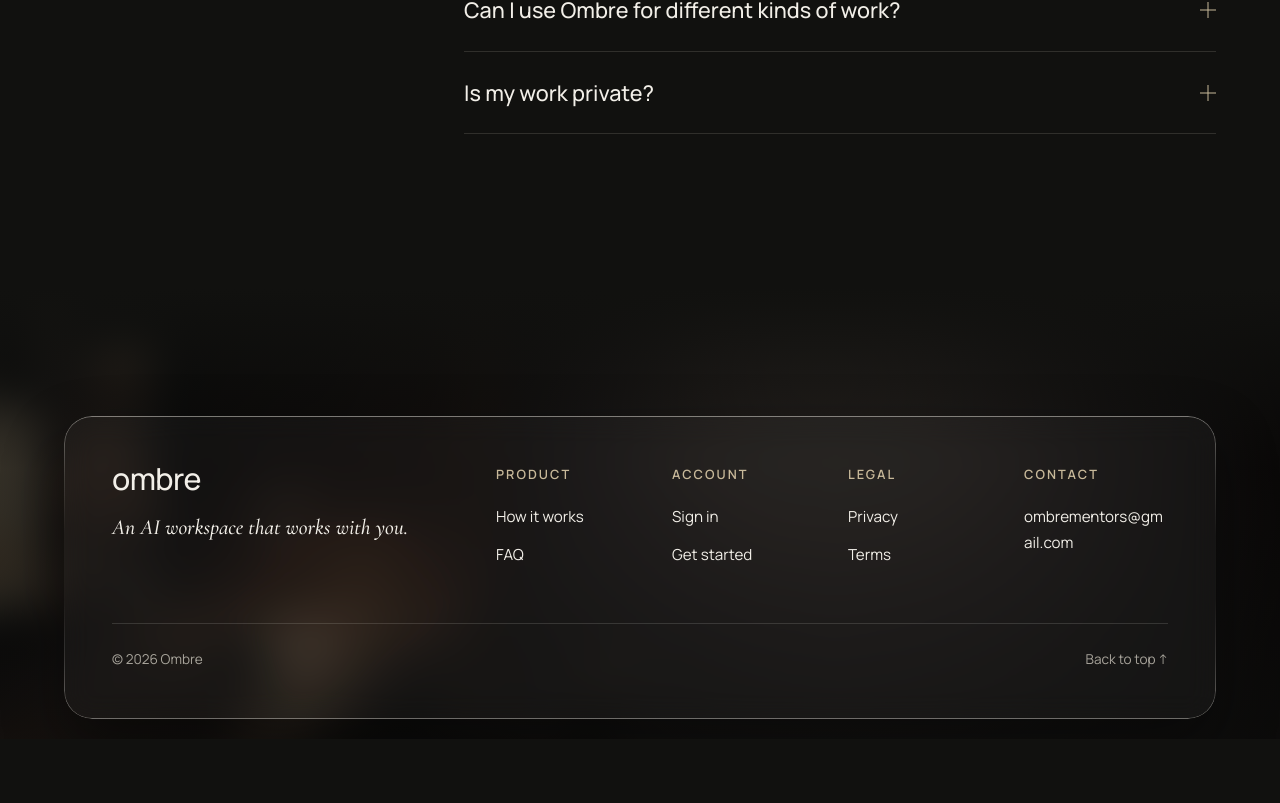
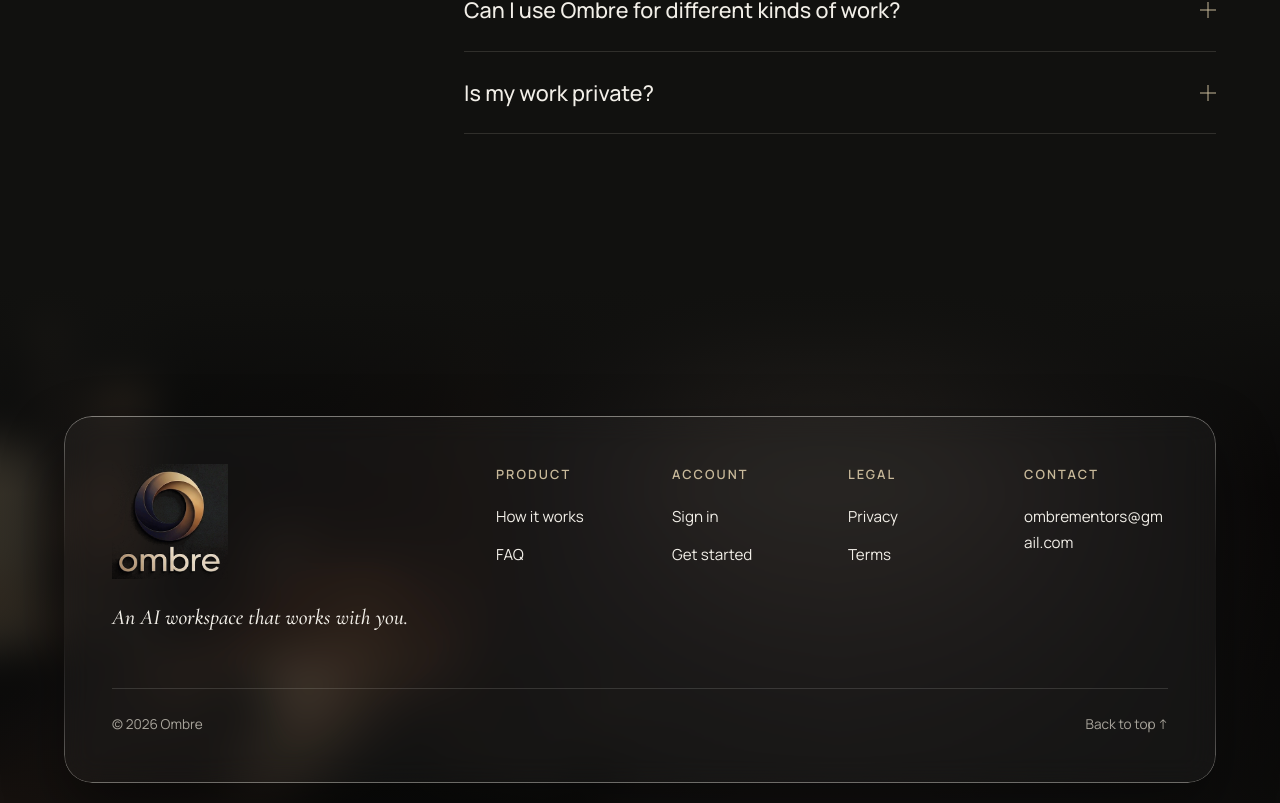
Before and after one commit to ombre-ui/Ombre-landing-page-, a React (Vite) app: page / in a window 1280 px wide. Shown: the part 8486-9289 px from the top of the page. Before the commit the page ends 9225 px from the top, so only its background shows below. Built offline with nearby package versions, Linux system fonts and the light colour scheme.

Commit message:
Connect the poster, transparent footer logo and share image; add share-card tags

```diff
--- a/index.html
+++ b/index.html
@@ -14,10 +14,12 @@
     />
 
     <!-- Share previews (WhatsApp, LinkedIn, X and others).
-         TODO: add og:image and og:url once the share image and the live
-         domain exist, and switch twitter:card to summary_large_image. -->
+         The addresses below use the current Vercel address. When a custom
+         domain is attached, replace https://ombre-landing-page.vercel.app
+         with it in og:url, og:image and twitter:image. -->
     <meta property="og:type" content="website" />
     <meta property="og:site_name" content="Ombre" />
+    <meta property="og:url" content="https://ombre-landing-page.vercel.app/" />
     <meta
       property="og:title"
       content="Ombre | An AI workspace that works with you"
@@ -26,7 +28,17 @@
       property="og:description"
       content="Ombre brings General AI, specialized Mentors, and Projects into one workspace, with context that carries from one step to the next."
     />
-    <meta name="twitter:card" content="summary" />
+    <meta
+      property="og:image"
+      content="https://ombre-landing-page.vercel.app/ombre-share.jpg"
+    />
+    <meta property="og:image:width" content="1200" />
+    <meta property="og:image:height" content="630" />
+    <meta
+      property="og:image:alt"
+      content="The Ombre logo on a dark background"
+    />
+    <meta name="twitter:card" content="summary_large_image" />
     <meta
       name="twitter:title"
       content="Ombre | An AI workspace that works with you"
@@ -34,6 +46,10 @@
     <meta
       name="twitter:description"
       content="Ombre brings General AI, specialized Mentors, and Projects into one workspace, with context that carries from one step to the next."
+    />
+    <meta
+      name="twitter:image"
+      content="https://ombre-landing-page.vercel.app/ombre-share.jpg"
     />
 
     <link rel="preconnect" href="https://fonts.googleapis.com" />
--- a/src/assets.js
+++ b/src/assets.js
@@ -18,22 +18,24 @@ import handoffWeb from '../ombre-handoff-web.webp'
 import ctaWeb from '../ombre-cta-web.webp'
 import ctaMobile from '../ombre-cta-mobile.webp'
 import heroVideo from '../ombre_hero_v9_1080p_with_audio (1) (1).mp4'
+import heroPoster from '../ombre_hero_v9_poster.jpg'
+import logo from '../ombre-logo-transparent.png'
 
 export const assets = {
-  // 1. Hero video (20s, plays once, holds on the logo end frame).
-  // Only one file is uploaded so far (the 1080p MP4). It plays muted, so its
-  // audio track is never heard. Any file left as null is simply skipped:
+  // 1. Hero video (20s, plays once, then rests on its last frame).
+  // Only one video file is uploaded (the 1080p MP4). It plays muted until
+  // the visitor turns the sound on. Any file left as null is simply skipped:
   //   desktopWebm  smaller file for Chrome and Firefox (optional)
   //   mobileMp4    4:5 version for phones (optional; without it, phones see
   //                the 16:9 video as a band instead of a cropped screen)
-  //   poster       a still image for reduced motion (optional; without it,
-  //                the video parks on the frame at `holdFrameAt` seconds)
+  // The poster shows while the video loads, and for visitors with reduced
+  // motion or blocked autoplay.
   hero: {
     ready: true,
     desktopWebm: null,
     desktopMp4: heroVideo,
     mobileMp4: null,
-    poster: null,
+    poster: heroPoster,
     holdFrameAt: 3,
   },
 
@@ -67,4 +69,14 @@ export const assets = {
     ratio: '2560 / 1085',
     ratioMobile: '1388 / 1736',
   },
+
+  // Logo with a transparent background (for dark backgrounds only), used in
+  // the footer. 715 x 710 pixels.
+  logo: {
+    ready: true,
+    src: logo,
+    alt: 'Ombre',
+    width: 715,
+    height: 710,
+  },
 }
--- a/src/components/Footer.jsx
+++ b/src/components/Footer.jsx
@@ -3,6 +3,7 @@ import { assets } from '../assets.js'
 import { SIGNUP_URL, SIGNIN_URL, CONTACT_EMAIL } from '../config.js'
 import '../styles/glass.css'
 import '../styles/footer.css'
+import '../styles/footer-logo.css'
 
 // Only links that go somewhere real are listed. Mentors and Projects have
 // no pages of their own.
@@ -35,7 +36,7 @@ const groups = [
 ]
 
 export default function Footer() {
-  const { finalCta } = assets
+  const { finalCta, logo } = assets
 
   // The glow behind the glass reuses the final CTA image (lamp area).
   const style = finalCta.ready
@@ -49,13 +50,25 @@ export default function Footer() {
       <Reveal className="footer__panel liquid-glass">
         <div className="footer__grid">
           <div className="footer__brand">
-            {/* When the logo PNG arrives, add an <img> here, before the wordmark. */}
+            {/* The logo (transparent background) links back to the top. */}
             <a
               className="footer__wordmark"
               href="#hero"
               aria-label="Ombre, back to top"
             >
-              ombre
+              {logo.ready ? (
+                <img
+                  className="footer__logo"
+                  src={logo.src}
+                  alt={logo.alt}
+                  width={logo.width}
+                  height={logo.height}
+                  loading="lazy"
+                  decoding="async"
+                />
+              ) : (
+                'ombre'
+              )}
             </a>
             <p className="footer__tagline">An AI workspace that works with you.</p>
           </div>
--- /dev/null
+++ b/src/styles/footer-logo.css
@@ -0,0 +1,6 @@
+/* The footer logo: transparent background, so it sits straight on the glass. */
+.footer__logo {
+  display: block;
+  width: auto;
+  height: clamp(5.5rem, 9vw, 7.5rem);
+}
--- a/vite.config.js
+++ b/vite.config.js
@@ -1,6 +1,25 @@
 import { defineConfig } from 'vite'
 import react from '@vitejs/plugin-react'
+import { readFileSync } from 'node:fs'
+
+// Publishes chosen files from the repo root at the site root, so they get a
+// fixed web address (for example /ombre-share.jpg, used by link previews).
+// If the file is ever moved into a public/ folder, remove it from this list.
+function rootFiles(files) {
+  return {
+    name: 'root-files',
+    generateBundle() {
+      for (const file of files) {
+        this.emitFile({
+          type: 'asset',
+          fileName: file,
+          source: readFileSync(file),
+        })
+      }
+    },
+  }
+}
 
 export default defineConfig({
-  plugins: [react()],
+  plugins: [react(), rootFiles(['ombre-share.jpg'])],
 })
```
